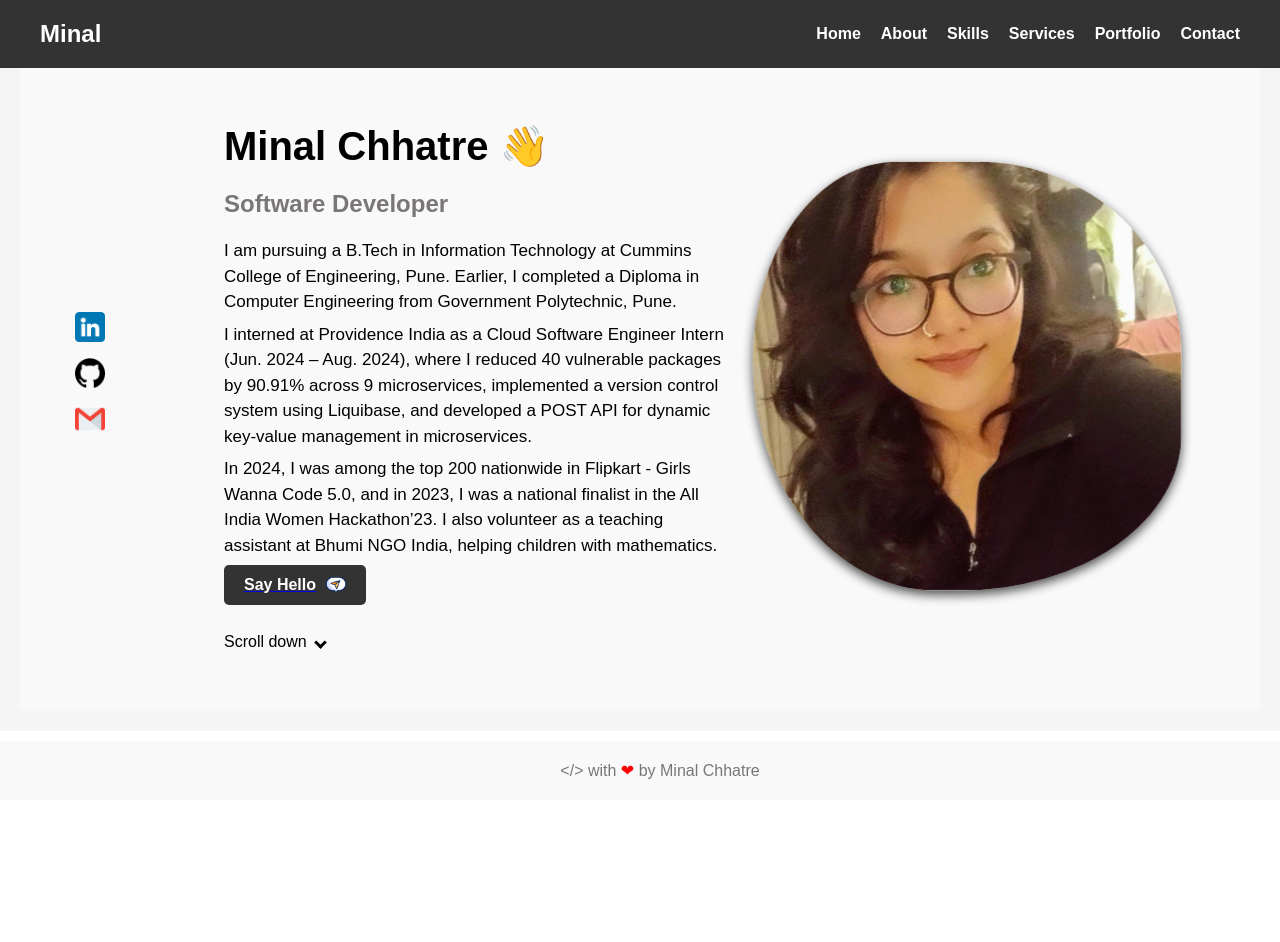
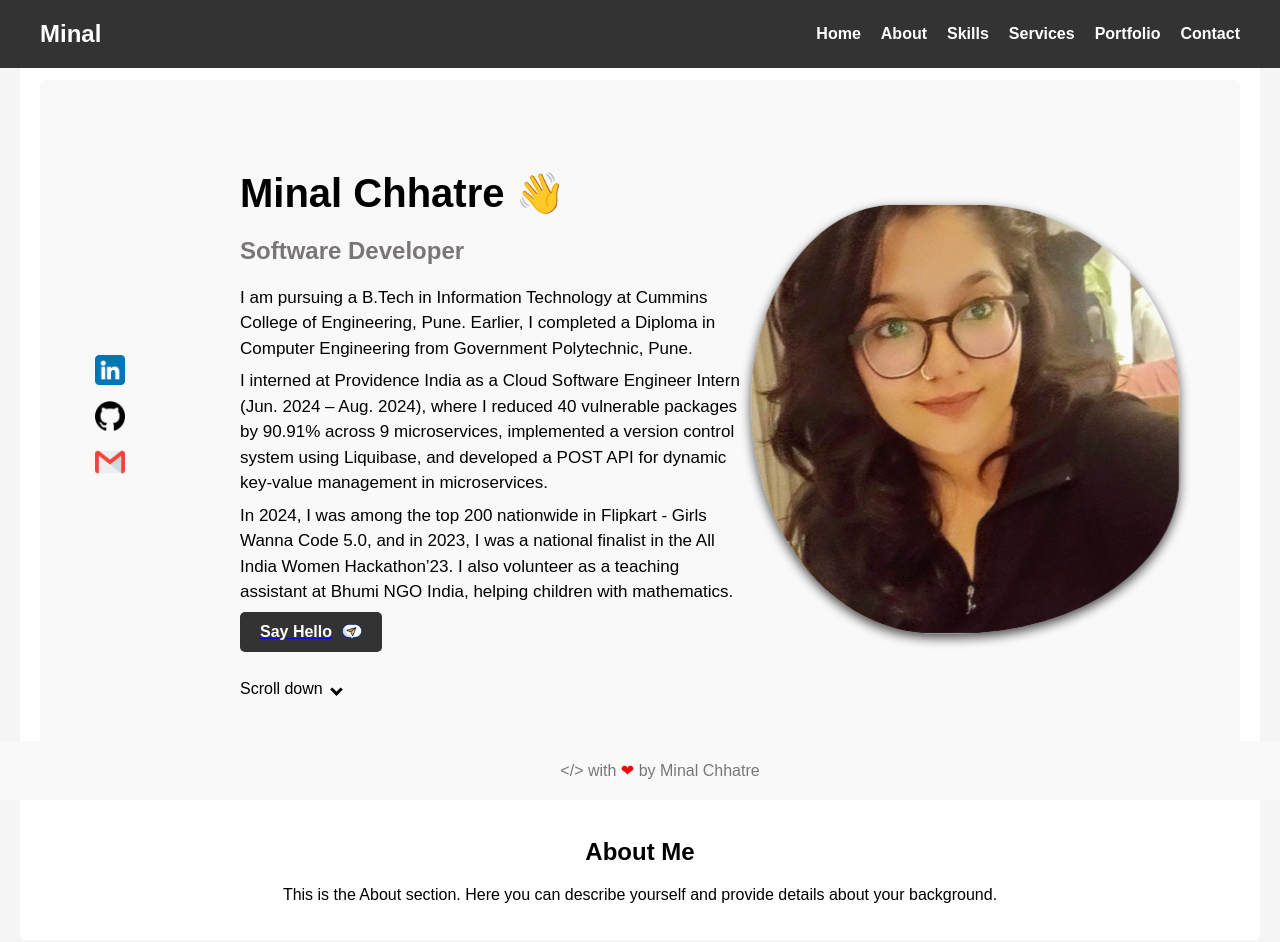
Before and after one commit to immmeenal/MinalChhatre, a React (Create React App) app: page / in a window 1280 px wide. Shown: the top 942 px of the page. Before the commit the page ends 800 px from the top, so only its background shows below. Built offline with nearby package versions, Linux system fonts and the light colour scheme; a web font is replaced by a local one.

Commit message:
about page

```diff
--- a/src/components/About.js
+++ b/src/components/About.js
@@ -0,0 +1,15 @@
+import React from "react";
+
+function About() {
+  return (
+    <div className="about">
+      <h2>About Me</h2>
+      <p>
+        This is the About section. Here you can describe yourself and provide
+        details about your background.
+      </p>
+    </div>
+  );
+}
+
+export default About;
--- a/src/pages/Home.js
+++ b/src/pages/Home.js
@@ -3,12 +3,19 @@ import Header from "../components/Header";
 import HeroSection from "../components/HeroSection";
 import "../assets/styles/Home.css";
 import Footer from "../components/Footer";
+import About from "../components/About";
 
 function Home() {
   return (
     <div className="home">
       <Header />
-      <HeroSection />
+      {/* Sections */}
+      <section id="hero">
+        <HeroSection />
+      </section>
+      <section id="about">
+        <About />
+      </section>
       <Footer />
     </div>
   );
```
